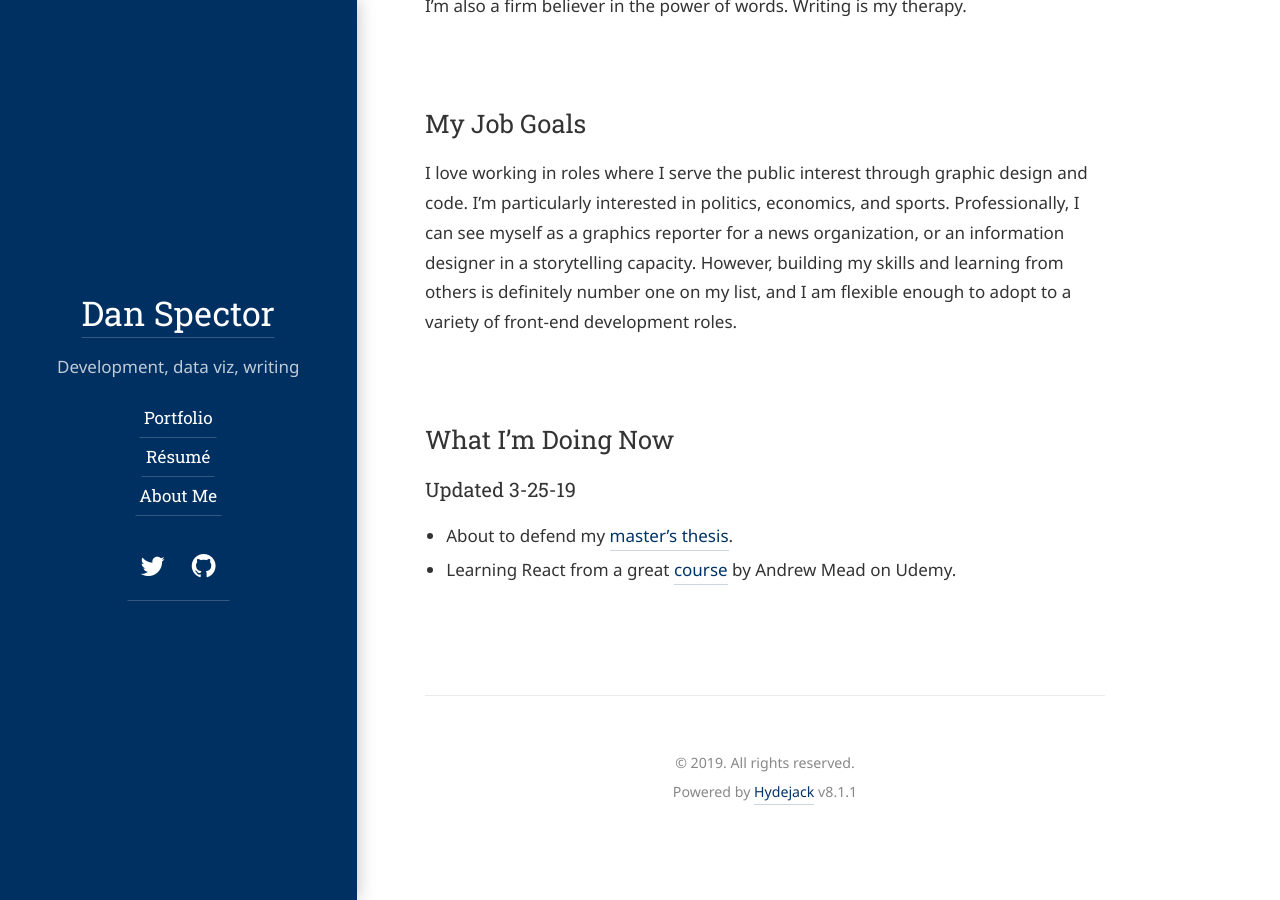
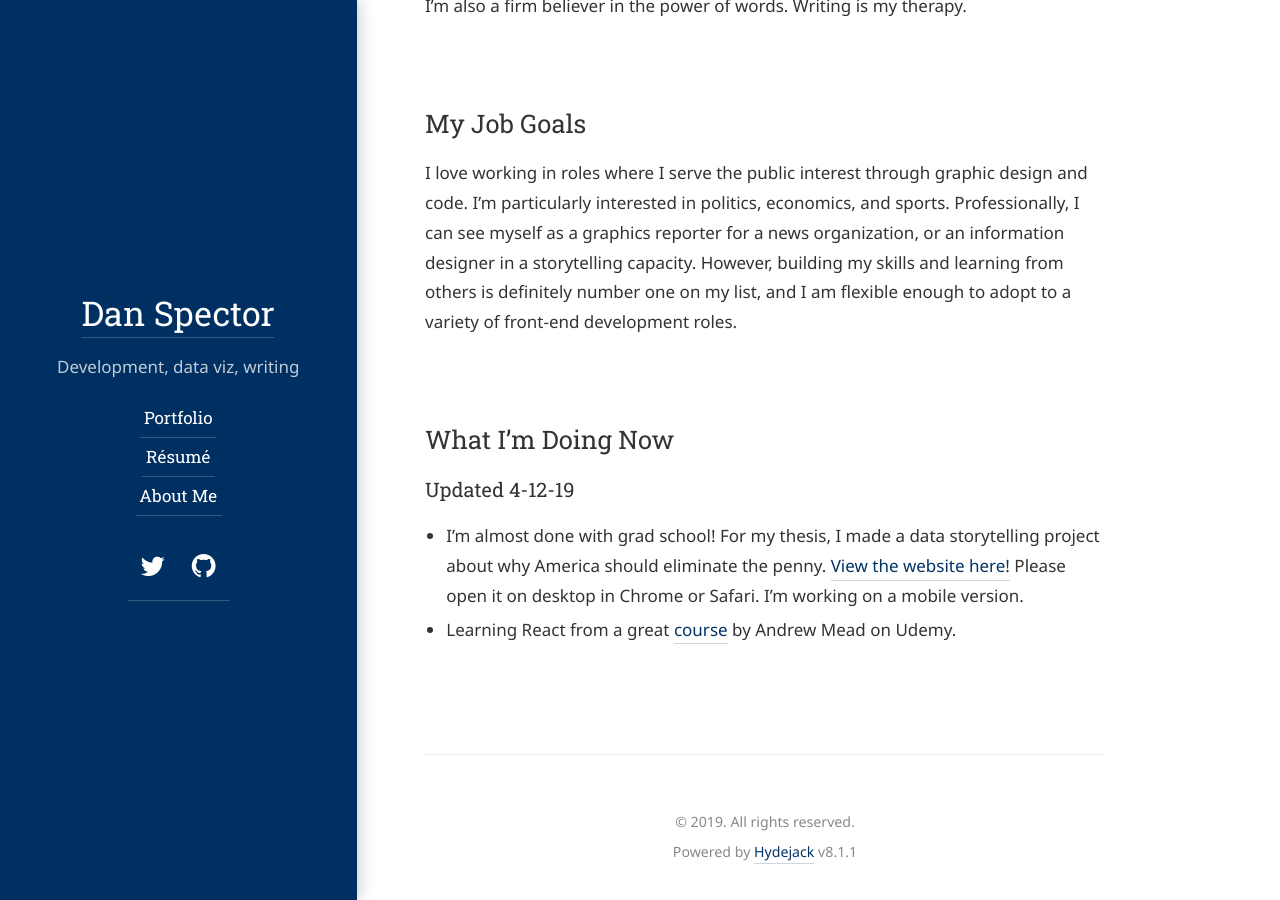
Before and after one commit to inspectordanno/inspectordanno.github.io, a Jekyll site: the page built from about.md, in a window 1280 px wide and 900 px high, scrolled down 1022 px. Built offline with Jekyll 4.4.1, drawn with Linux system fonts in a browser that asks for light colours; some web fonts are replaced.

Commit message:
Update about.md

```diff
--- a/about.md
+++ b/about.md
@@ -21,6 +21,6 @@ I’m also a firm believer in the power of words. Writing is my therapy.
 I love working in roles where I serve the public interest through graphic design and code. I'm particularly interested in politics, economics, and sports. Professionally, I can see myself as a graphics reporter for a news organization, or an information designer in a storytelling capacity. However, building my skills and learning from others is definitely number one on my list, and I am flexible enough to adopt to a variety of front-end development roles.
 
 ## What I'm Doing Now
-### Updated 3-25-19
-* About to defend my [master's thesis](https://pennies.wtf).
+### Updated 4-12-19
+* I'm almost done with grad school! For my thesis, I made a data storytelling project about why America should eliminate the penny. [View the website here!](https://penny.fyi) Please open it on desktop in Chrome or Safari. I'm working on a mobile version.
 * Learning React from a great [course](https://www.udemy.com/react-2nd-edition/) by Andrew Mead on Udemy.
```
